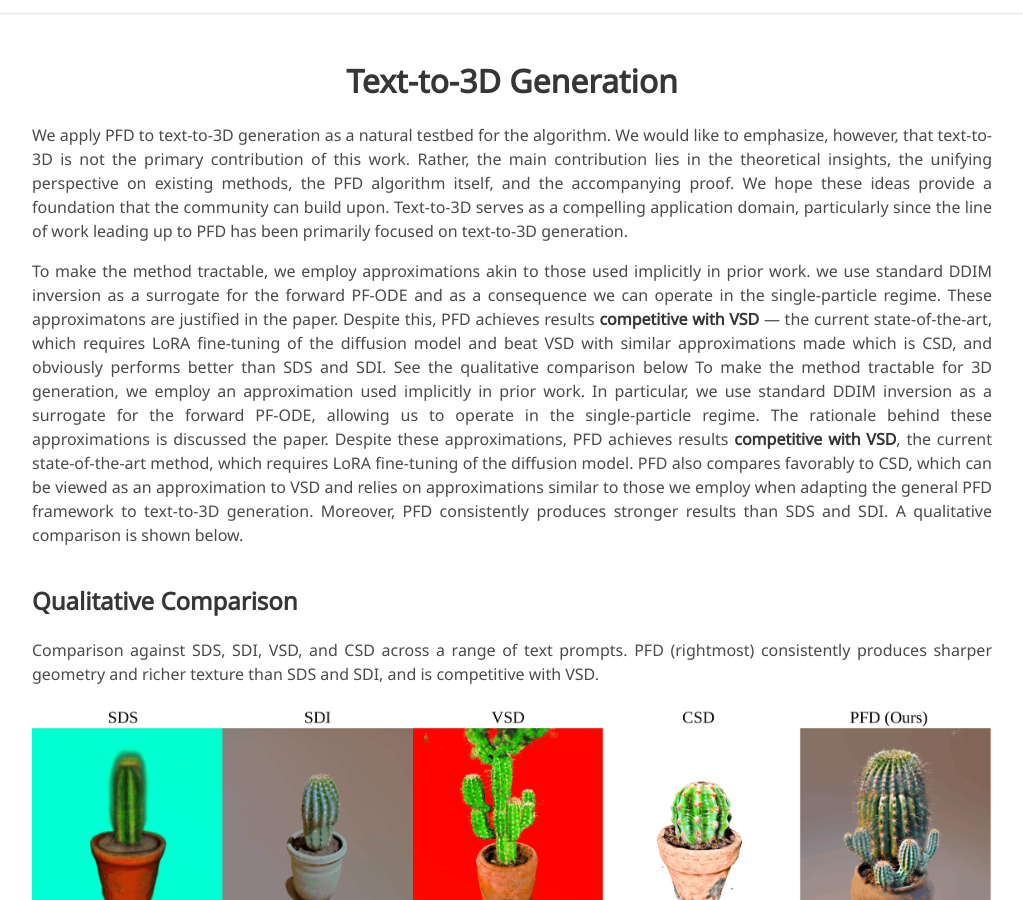
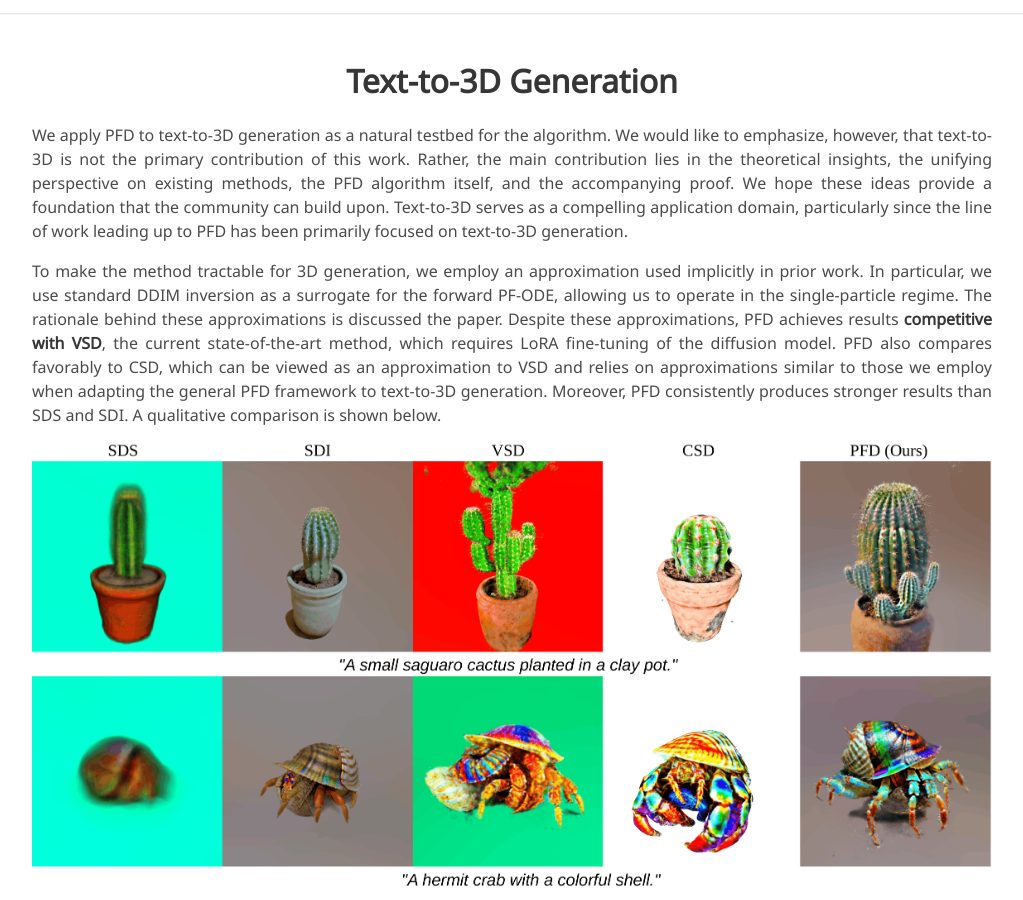
Before and after one commit to rrohithiam/rrohithiam.github.io, a Jekyll site: the page projects/pfd/index.html, which Jekyll copies as it is, in a window 1280 px wide and 900 px high, scrolled down 3250 px. Shown: the whole window, without its empty margins (128-1151 px from the left). Built offline with Jekyll 4.4.1, drawn with Linux system fonts in a browser that asks for light colours; nearby versions of some CDN libraries; some web fonts are replaced; library files that are not in the unit come from our copies; a style sheet for code colours, icons or effects is not loaded.

Commit message:
PFD webpage

```diff
--- a/projects/pfd/index.html
+++ b/projects/pfd/index.html
@@ -358,12 +358,6 @@
 
         </p>
         <p>
-          To make the method tractable, we employ approximations akin to those used implicitly in
-          prior work. we use standard DDIM inversion as a surrogate for the forward PF-ODE and as a consequence we can operate in the single-particle regime.
-          These approximatons are justified in the paper. Despite this, PFD achieves results <strong>competitive with
-          VSD</strong> — the current state-of-the-art, which requires
-          LoRA fine-tuning of the diffusion model and beat VSD with similar approximations made which is CSD, and obviously performs better than SDS and SDI. See the qualitative comparison below
-
           To make the method tractable for 3D generation, we employ an approximation used implicitly in prior work.
           In particular, we use standard DDIM inversion as a surrogate for the forward PF-ODE, allowing us to operate
           in the single-particle regime. The rationale behind these approximations is discussed the paper. Despite these approximations,
@@ -371,17 +365,8 @@
           of the diffusion model. PFD also compares favorably to CSD, which can be viewed as an approximation to VSD and relies on
           approximations similar to those we employ when adapting the general PFD framework to text-to-3D generation. Moreover,
           PFD consistently produces stronger results than SDS and SDI. A qualitative comparison is shown below.
-
         </p>
 
-        <h3 class="title is-4" style="margin-top:2.5rem;">Qualitative Comparison</h3>
-        <div class="content has-text-justified">
-          <p>
-            Comparison against SDS, SDI, VSD, and CSD across a range of text prompts.
-            PFD (rightmost) consistently produces sharper geometry and richer texture than SDS and SDI,
-            and is competitive with VSD.
-          </p>
-        </div>
         <div class="has-text-centered">
           <img src="./static/images/fig_comparison.png"
               style="width:100%; border-radius:6px;"
```
